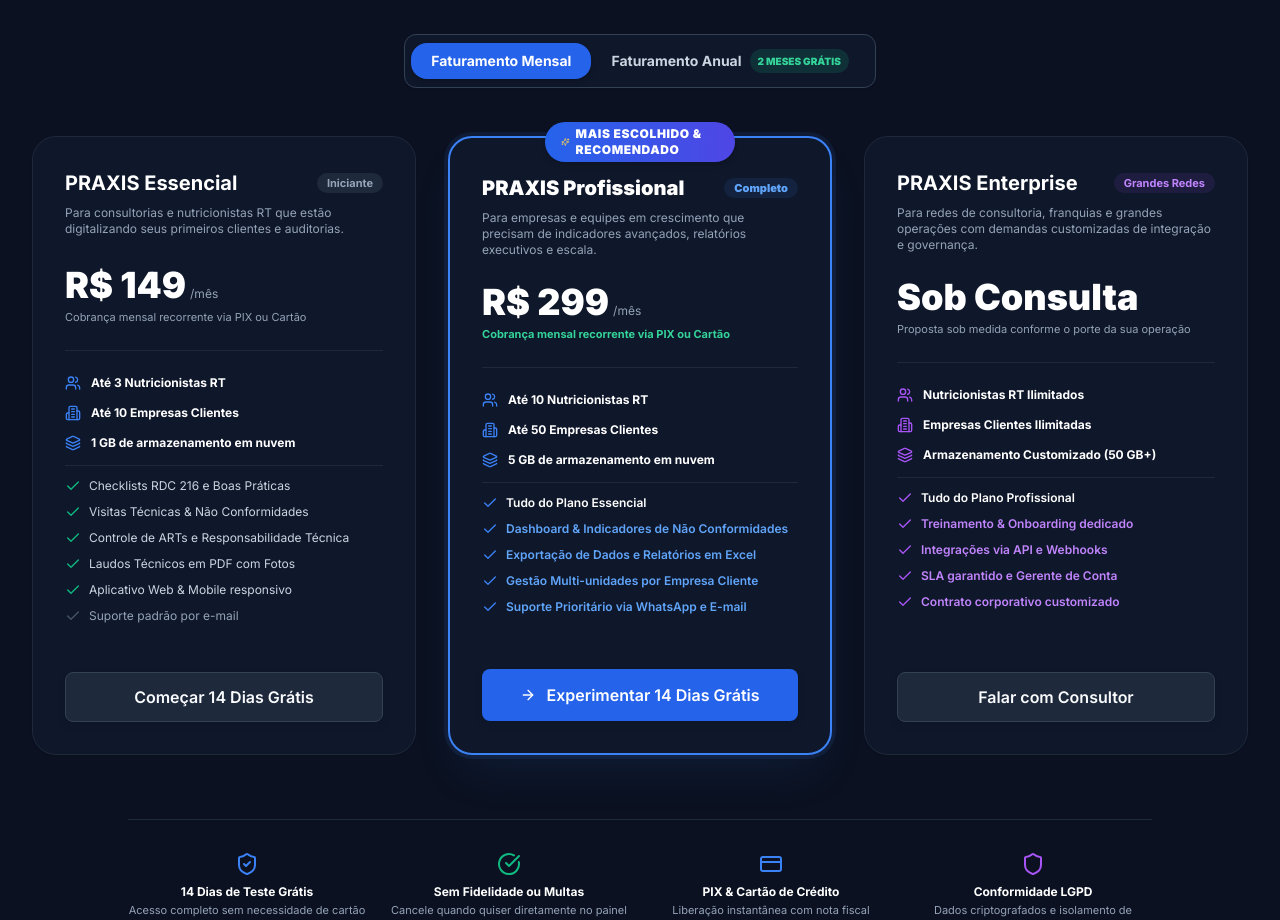
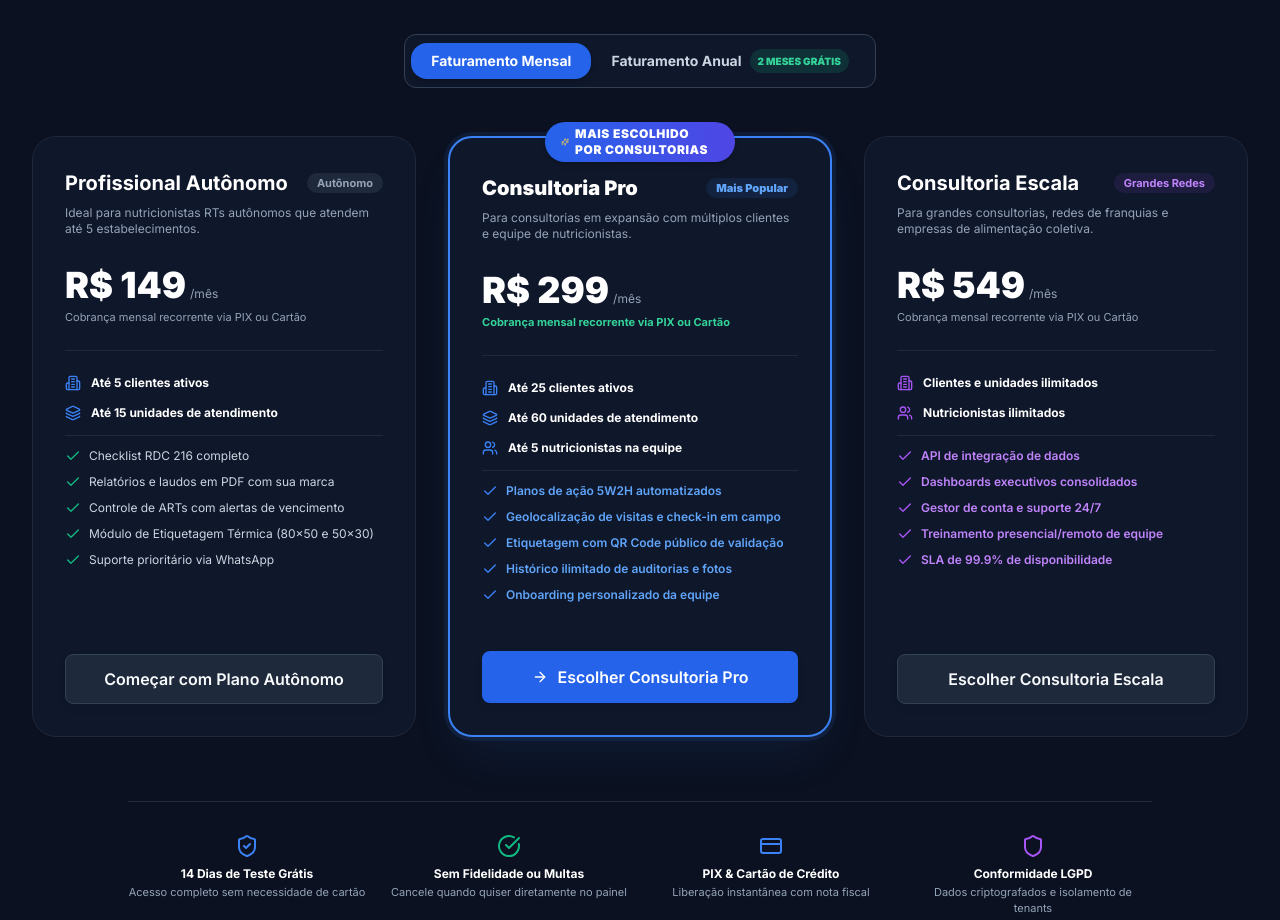
Before and after one commit to joaodev7/praxis_frontend, a React (Vite) app: page / in a window 1280 px wide. Shown: the part 5700-6620 px from the top of the page. Built offline with nearby package versions, Linux system fonts and the light colour scheme.

Commit message:
feat(pricing): atualizar planos e precos na LandingPage e tela de Assinaturas e Planos

```diff
--- a/src/pages/BillingPage.tsx
+++ b/src/pages/BillingPage.tsx
@@ -19,6 +19,37 @@
 import { billingService, Plan, SubscriptionInfo, PaymentHistory } from '../services/billing';
 import { Button } from '../components/ui/Button';
 import { Modal } from '../components/ui/Modal';
+
+const PLAN_FEATURES: Record<string, string[]> = {
+  essential: [
+    'Até 5 clientes ativos',
+    'Até 15 unidades de atendimento',
+    'Checklist RDC 216 completo',
+    'Relatórios e laudos em PDF com sua marca',
+    'Controle de ARTs com alertas de vencimento',
+    'Módulo de Etiquetagem Térmica (80x50 e 50x30)',
+    'Suporte prioritário via WhatsApp'
+  ],
+  professional: [
+    'Até 25 clientes ativos',
+    'Até 60 unidades de atendimento',
+    'Até 5 nutricionistas na equipe',
+    'Planos de ação 5W2H automatizados',
+    'Geolocalização de visitas e check-in em campo',
+    'Etiquetagem com QR Code público de validação',
+    'Histórico ilimitado de auditorias e fotos',
+    'Onboarding personalizado da equipe'
+  ],
+  enterprise: [
+    'Clientes e unidades ilimitados',
+    'Nutricionistas ilimitados',
+    'API de integração de dados',
+    'Dashboards executivos consolidados',
+    'Gestor de conta e suporte 24/7',
+    'Treinamento presencial/remoto de equipe',
+    'SLA de 99.9% de disponibilidade'
+  ]
+};
 
 export const BillingPage: React.FC = () => {
   const [loading, setLoading] = useState(true);
@@ -372,7 +403,7 @@
               >
                 {isPopular && (
                   <div className="absolute -top-3 left-1/2 -translate-x-1/2 px-3 py-0.5 rounded-full bg-gradient-to-r from-blue-600 to-indigo-600 text-white text-[10px] font-black uppercase tracking-wider shadow-md">
-                    Mais Escolhido
+                    Mais Escolhido por Consultorias
                   </div>
                 )}
 
@@ -391,9 +422,6 @@
                   </p>
 
                   <div className="my-6 pb-6 border-b border-slate-100 dark:border-slate-800">
-                    {plan.code === 'enterprise' ? (
-                      <div className="text-2xl font-black text-slate-900 dark:text-white">Sob Consulta</div>
-                    ) : (
                     <div>
                       <div className="flex items-baseline gap-1">
                         <span className="text-3xl font-black text-slate-900 dark:text-white">{formatCurrency(price)}</span>
@@ -405,76 +433,21 @@
                         </p>
                       )}
                     </div>
-                    )}
                   </div>
 
                   {/* Limits and features */}
-                  <div className="space-y-3 text-xs text-slate-600 dark:text-slate-300">
-                    <div className="flex items-center gap-2 font-semibold text-slate-800 dark:text-slate-200">
-                      <Users className="w-4 h-4 text-blue-500 shrink-0" />
-                      <span>Até {plan.maxNutritionists >= 999 ? 'Ilimitados' : plan.maxNutritionists} Nutricionistas</span>
+                  <div className="space-y-2.5 text-xs text-slate-600 dark:text-slate-300">
+                    {(PLAN_FEATURES[plan.code] || []).map((feat, idx) => (
+                      <div key={idx} className="flex items-start gap-2">
+                        <Check className="w-3.5 h-3.5 text-emerald-500 shrink-0 mt-0.5" />
+                        <span>{feat}</span>
                       </div>
-                    <div className="flex items-center gap-2 font-semibold text-slate-800 dark:text-slate-200">
-                      <Building2 className="w-4 h-4 text-blue-500 shrink-0" />
-                      <span>Até {plan.maxClientCompanies >= 999 ? 'Ilimitadas' : plan.maxClientCompanies} Empresas Clientes</span>
-                    </div>
-
-                    <div className="pt-2 border-t border-slate-100 dark:border-slate-800 space-y-2">
-                      <div className="flex items-center gap-2">
-                        <Check className="w-3.5 h-3.5 text-emerald-500 shrink-0" />
-                        <span>Checklists RDC 216 e Auditorias</span>
-                      </div>
-                      <div className="flex items-center gap-2">
-                        <Check className="w-3.5 h-3.5 text-emerald-500 shrink-0" />
-                        <span>Laudos Técnicos em PDF</span>
-                      </div>
-                      <div className="flex items-center gap-2">
-                        <Check className="w-3.5 h-3.5 text-emerald-500 shrink-0" />
-                        <span>App Mobile em Campo</span>
-                      </div>
-                      {plan.code !== 'essential' && (
-                        <>
-                          <div className="flex items-center gap-2 font-medium text-blue-600 dark:text-blue-400">
-                            <Check className="w-3.5 h-3.5 text-blue-500 shrink-0" />
-                            <span>Indicadores e Gráficos Avançados</span>
-                          </div>
-                          <div className="flex items-center gap-2 font-medium text-blue-600 dark:text-blue-400">
-                            <Check className="w-3.5 h-3.5 text-blue-500 shrink-0" />
-                            <span>Exportação de Relatórios em Excel</span>
-                          </div>
-                          <div className="flex items-center gap-2 font-medium text-blue-600 dark:text-blue-400">
-                            <Check className="w-3.5 h-3.5 text-blue-500 shrink-0" />
-                            <span>Suporte Prioritário</span>
-                          </div>
-                        </>
-                      )}
-                      {plan.code === 'enterprise' && (
-                        <>
-                          <div className="flex items-center gap-2 font-medium text-purple-600 dark:text-purple-400">
-                            <Check className="w-3.5 h-3.5 text-purple-500 shrink-0" />
-                            <span>Onboarding e Treinamento Dedicado</span>
-                          </div>
-                          <div className="flex items-center gap-2 font-medium text-purple-600 dark:text-purple-400">
-                            <Check className="w-3.5 h-3.5 text-purple-500 shrink-0" />
-                            <span>Integrações Customizadas</span>
-                          </div>
-                        </>
-                      )}
-                    </div>
+                    ))}
                   </div>
                 </div>
 
                 <div className="mt-8 pt-4">
-                  {plan.code === 'enterprise' ? (
-                    <Button
-                      variant="secondary"
-                      size="md"
-                      className="w-full"
-                      onClick={() => window.open('mailto:contato@praxisnutri.com.br?subject=PRAXIS%20Enterprise', '_blank')}
-                    >
-                      Falar com Consultor
-                    </Button>
-                  ) : isCurrent && subscription?.status === 2 ? (
+                  {isCurrent && subscription?.status === 2 ? (
                     <Button variant="secondary" size="md" disabled className="w-full opacity-60">
                       Plano Ativo
                     </Button>
--- a/src/pages/LandingPage.tsx
+++ b/src/pages/LandingPage.tsx
@@ -631,69 +631,61 @@
           {/* Cards Grid */}
           <div className="grid grid-cols-1 lg:grid-cols-3 gap-8 max-w-7xl mx-auto items-stretch">
 
-            {/* 1. Essencial */}
+            {/* 1. Profissional Autônomo */}
             <div className="bg-white dark:bg-[#0F172A] rounded-3xl p-8 border border-slate-200 dark:border-slate-800 flex flex-col justify-between shadow-sm hover:border-slate-300 dark:hover:border-slate-700 transition-all">
               <div>
                 <div className="flex items-center justify-between">
-                  <h3 className="text-xl font-bold text-slate-900 dark:text-white">PRAXIS Essencial</h3>
+                  <h3 className="text-xl font-bold text-slate-900 dark:text-white">Profissional Autônomo</h3>
                   <span className="px-2.5 py-0.5 rounded-full text-[11px] font-bold bg-slate-100 dark:bg-slate-800 text-slate-600 dark:text-slate-400">
-                    Iniciante
+                    Autônomo
                   </span>
                 </div>
                 <p className="text-xs text-slate-500 dark:text-slate-400 mt-2 min-h-[36px]">
-                  Para consultorias e nutricionistas RT que estão digitalizando seus primeiros clientes e auditorias.
+                  Ideal para nutricionistas RTs autônomos que atendem até 5 estabelecimentos.
                 </p>
 
                 <div className="my-6 pb-6 border-b border-slate-100 dark:border-slate-800">
                   <div className="flex items-baseline gap-1">
                     <span className="text-4xl font-black text-slate-900 dark:text-white">
-                      {pricingCycle === 'annual' ? 'R$ 124' : 'R$ 149'}
+                      {pricingCycle === 'annual' ? 'R$ 119' : 'R$ 149'}
                     </span>
                     <span className="text-xs text-slate-500 dark:text-slate-400">/mês</span>
                   </div>
                   <p className="text-[11px] text-slate-400 mt-1">
-                    {pricingCycle === 'annual' ? 'Cobrado anualmente: R$ 1.490/ano' : 'Cobrança mensal recorrente via PIX ou Cartão'}
+                    {pricingCycle === 'annual' ? 'Cobrado anualmente com 20% OFF' : 'Cobrança mensal recorrente via PIX ou Cartão'}
                   </p>
                 </div>
 
                 <div className="space-y-3.5 text-xs text-slate-600 dark:text-slate-300">
                   <div className="flex items-center gap-2.5 font-bold text-slate-900 dark:text-white">
-                    <Users className="w-4 h-4 text-blue-500 shrink-0" />
-                    <span>Até 3 Nutricionistas RT</span>
-                  </div>
-                  <div className="flex items-center gap-2.5 font-bold text-slate-900 dark:text-white">
                     <Building2 className="w-4 h-4 text-blue-500 shrink-0" />
-                    <span>Até 10 Empresas Clientes</span>
+                    <span>Até 5 clientes ativos</span>
                   </div>
                   <div className="flex items-center gap-2.5 font-bold text-slate-900 dark:text-white">
                     <Layers className="w-4 h-4 text-blue-500 shrink-0" />
-                    <span>1 GB de armazenamento em nuvem</span>
+                    <span>Até 15 unidades de atendimento</span>
                   </div>
 
                   <div className="pt-3 border-t border-slate-100 dark:border-slate-800 space-y-2.5">
                     <div className="flex items-center gap-2">
                       <Check className="w-4 h-4 text-emerald-500 shrink-0" />
-                      <span>Checklists RDC 216 e Boas Práticas</span>
+                      <span>Checklist RDC 216 completo</span>
                     </div>
                     <div className="flex items-center gap-2">
                       <Check className="w-4 h-4 text-emerald-500 shrink-0" />
-                      <span>Visitas Técnicas & Não Conformidades</span>
+                      <span>Relatórios e laudos em PDF com sua marca</span>
                     </div>
                     <div className="flex items-center gap-2">
                       <Check className="w-4 h-4 text-emerald-500 shrink-0" />
-                      <span>Controle de ARTs e Responsabilidade Técnica</span>
+                      <span>Controle de ARTs com alertas de vencimento</span>
                     </div>
                     <div className="flex items-center gap-2">
                       <Check className="w-4 h-4 text-emerald-500 shrink-0" />
-                      <span>Laudos Técnicos em PDF com Fotos</span>
+                      <span>Módulo de Etiquetagem Térmica (80x50 e 50x30)</span>
                     </div>
                     <div className="flex items-center gap-2">
                       <Check className="w-4 h-4 text-emerald-500 shrink-0" />
-                      <span>Aplicativo Web & Mobile responsivo</span>
-                    </div>
-                    <div className="flex items-center gap-2 text-slate-400">
-                      <Check className="w-4 h-4 text-slate-300 dark:text-slate-600 shrink-0" />
-                      <span>Suporte padrão por e-mail</span>
+                      <span>Suporte prioritário via WhatsApp</span>
                     </div>
                   </div>
                 </div>
@@ -706,75 +698,75 @@
                   className="w-full font-bold"
                   onClick={() => navigate(token ? '/billing' : '/login?register=true')}
                 >
-                  Começar 14 Dias Grátis
+                  Começar com Plano Autônomo
                 </Button>
               </div>
             </div>
 
-            {/* 2. Profissional (Destaque) */}
+            {/* 2. Consultoria Pro (Destaque) */}
             <div className="bg-white dark:bg-[#0F172A] rounded-3xl p-8 border-2 border-blue-600 dark:border-blue-500 flex flex-col justify-between shadow-2xl shadow-blue-500/10 relative ring-4 ring-blue-500/10">
               <div className="absolute -top-4 left-1/2 -translate-x-1/2 px-4 py-1 rounded-full bg-gradient-to-r from-blue-600 to-indigo-600 text-white text-xs font-black uppercase tracking-wider shadow-md flex items-center gap-1.5">
                 <Sparkles className="w-3.5 h-3.5 text-amber-300" />
-                <span>Mais Escolhido & Recomendado</span>
+                <span>Mais Escolhido por Consultorias</span>
               </div>
 
               <div>
                 <div className="flex items-center justify-between mt-1">
-                  <h3 className="text-xl font-black text-slate-900 dark:text-white">PRAXIS Profissional</h3>
+                  <h3 className="text-xl font-black text-slate-900 dark:text-white">Consultoria Pro</h3>
                   <span className="px-2.5 py-0.5 rounded-full text-[11px] font-black bg-blue-500/10 text-blue-600 dark:text-blue-400">
-                    Completo
+                    Mais Popular
                   </span>
                 </div>
                 <p className="text-xs text-slate-500 dark:text-slate-400 mt-2 min-h-[36px]">
-                  Para empresas e equipes em crescimento que precisam de indicadores avançados, relatórios executivos e escala.
+                  Para consultorias em expansão com múltiplos clientes e equipe de nutricionistas.
                 </p>
 
                 <div className="my-6 pb-6 border-b border-slate-100 dark:border-slate-800">
                   <div className="flex items-baseline gap-1">
                     <span className="text-4xl font-black text-slate-900 dark:text-white">
-                      {pricingCycle === 'annual' ? 'R$ 249' : 'R$ 299'}
+                      {pricingCycle === 'annual' ? 'R$ 239' : 'R$ 299'}
                     </span>
                     <span className="text-xs text-slate-500 dark:text-slate-400">/mês</span>
                   </div>
                   <p className="text-[11px] text-emerald-600 dark:text-emerald-400 font-bold mt-1">
-                    {pricingCycle === 'annual' ? 'Cobrado anualmente: R$ 2.990/ano (Economize R$ 598)' : 'Cobrança mensal recorrente via PIX ou Cartão'}
+                    {pricingCycle === 'annual' ? 'Cobrado anualmente com 20% OFF' : 'Cobrança mensal recorrente via PIX ou Cartão'}
                   </p>
                 </div>
 
                 <div className="space-y-3.5 text-xs text-slate-600 dark:text-slate-300">
                   <div className="flex items-center gap-2.5 font-bold text-slate-900 dark:text-white">
-                    <Users className="w-4 h-4 text-blue-500 shrink-0" />
-                    <span>Até 10 Nutricionistas RT</span>
-                  </div>
-                  <div className="flex items-center gap-2.5 font-bold text-slate-900 dark:text-white">
                     <Building2 className="w-4 h-4 text-blue-500 shrink-0" />
-                    <span>Até 50 Empresas Clientes</span>
+                    <span>Até 25 clientes ativos</span>
                   </div>
                   <div className="flex items-center gap-2.5 font-bold text-slate-900 dark:text-white">
                     <Layers className="w-4 h-4 text-blue-500 shrink-0" />
-                    <span>5 GB de armazenamento em nuvem</span>
+                    <span>Até 60 unidades de atendimento</span>
+                  </div>
+                  <div className="flex items-center gap-2.5 font-bold text-slate-900 dark:text-white">
+                    <Users className="w-4 h-4 text-blue-500 shrink-0" />
+                    <span>Até 5 nutricionistas na equipe</span>
                   </div>
 
                   <div className="pt-3 border-t border-slate-100 dark:border-slate-800 space-y-2.5">
-                    <div className="flex items-center gap-2 font-semibold text-slate-900 dark:text-white">
+                    <div className="flex items-center gap-2 font-semibold text-blue-600 dark:text-blue-400">
                       <Check className="w-4 h-4 text-blue-500 shrink-0" />
-                      <span>Tudo do Plano Essencial</span>
+                      <span>Planos de ação 5W2H automatizados</span>
                     </div>
                     <div className="flex items-center gap-2 font-semibold text-blue-600 dark:text-blue-400">
                       <Check className="w-4 h-4 text-blue-500 shrink-0" />
-                      <span>Dashboard & Indicadores de Não Conformidades</span>
+                      <span>Geolocalização de visitas e check-in em campo</span>
                     </div>
                     <div className="flex items-center gap-2 font-semibold text-blue-600 dark:text-blue-400">
                       <Check className="w-4 h-4 text-blue-500 shrink-0" />
-                      <span>Exportação de Dados e Relatórios em Excel</span>
+                      <span>Etiquetagem com QR Code público de validação</span>
                     </div>
                     <div className="flex items-center gap-2 font-semibold text-blue-600 dark:text-blue-400">
                       <Check className="w-4 h-4 text-blue-500 shrink-0" />
-                      <span>Gestão Multi-unidades por Empresa Cliente</span>
+                      <span>Histórico ilimitado de auditorias e fotos</span>
                     </div>
                     <div className="flex items-center gap-2 font-semibold text-blue-600 dark:text-blue-400">
                       <Check className="w-4 h-4 text-blue-500 shrink-0" />
-                      <span>Suporte Prioritário via WhatsApp e E-mail</span>
+                      <span>Onboarding personalizado da equipe</span>
                     </div>
                   </div>
                 </div>
@@ -788,67 +780,66 @@
                   onClick={() => navigate(token ? '/billing' : '/login?register=true')}
                   icon={<ArrowRight className="w-4 h-4" />}
                 >
-                  Experimentar 14 Dias Grátis
+                  Escolher Consultoria Pro
                 </Button>
               </div>
             </div>
 
-            {/* 3. Enterprise */}
+            {/* 3. Consultoria Escala */}
             <div className="bg-white dark:bg-[#0F172A] rounded-3xl p-8 border border-slate-200 dark:border-slate-800 flex flex-col justify-between shadow-sm hover:border-slate-300 dark:hover:border-slate-700 transition-all">
               <div>
                 <div className="flex items-center justify-between">
-                  <h3 className="text-xl font-bold text-slate-900 dark:text-white">PRAXIS Enterprise</h3>
+                  <h3 className="text-xl font-bold text-slate-900 dark:text-white">Consultoria Escala</h3>
                   <span className="px-2.5 py-0.5 rounded-full text-[11px] font-bold bg-purple-500/10 text-purple-600 dark:text-purple-400">
                     Grandes Redes
                   </span>
                 </div>
                 <p className="text-xs text-slate-500 dark:text-slate-400 mt-2 min-h-[36px]">
-                  Para redes de consultoria, franquias e grandes operações com demandas customizadas de integração e governança.
+                  Para grandes consultorias, redes de franquias e empresas de alimentação coletiva.
                 </p>
 
                 <div className="my-6 pb-6 border-b border-slate-100 dark:border-slate-800">
                   <div className="flex items-baseline gap-1">
-                    <span className="text-3xl sm:text-4xl font-black text-slate-900 dark:text-white">Sob Consulta</span>
+                    <span className="text-4xl font-black text-slate-900 dark:text-white">
+                      {pricingCycle === 'annual' ? 'R$ 439' : 'R$ 549'}
+                    </span>
+                    <span className="text-xs text-slate-500 dark:text-slate-400">/mês</span>
                   </div>
                   <p className="text-[11px] text-slate-400 mt-1">
-                    Proposta sob medida conforme o porte da sua operação
+                    {pricingCycle === 'annual' ? 'Cobrado anualmente com 20% OFF' : 'Cobrança mensal recorrente via PIX ou Cartão'}
                   </p>
                 </div>
 
                 <div className="space-y-3.5 text-xs text-slate-600 dark:text-slate-300">
                   <div className="flex items-center gap-2.5 font-bold text-slate-900 dark:text-white">
-                    <Users className="w-4 h-4 text-purple-500 shrink-0" />
-                    <span>Nutricionistas RT Ilimitados</span>
+                    <Building2 className="w-4 h-4 text-purple-500 shrink-0" />
+                    <span>Clientes e unidades ilimitados</span>
                   </div>
                   <div className="flex items-center gap-2.5 font-bold text-slate-900 dark:text-white">
-                    <Building2 className="w-4 h-4 text-purple-500 shrink-0" />
-                    <span>Empresas Clientes Ilimitadas</span>
-                  </div>
-                  <div className="flex items-center gap-2.5 font-bold text-slate-900 dark:text-white">
-                    <Layers className="w-4 h-4 text-purple-500 shrink-0" />
-                    <span>Armazenamento Customizado (50 GB+)</span>
+                    <Users className="w-4 h-4 text-purple-500 shrink-0" />
+                    <span>Nutricionistas ilimitados</span>
                   </div>
 
                   <div className="pt-3 border-t border-slate-100 dark:border-slate-800 space-y-2.5">
-                    <div className="flex items-center gap-2 font-semibold text-slate-900 dark:text-white">
+                    <div className="flex items-center gap-2 font-semibold text-purple-600 dark:text-purple-400">
                       <Check className="w-4 h-4 text-purple-500 shrink-0" />
-                      <span>Tudo do Plano Profissional</span>
+                      <span>API de integração de dados</span>
                     </div>
                     <div className="flex items-center gap-2 font-semibold text-purple-600 dark:text-purple-400">
                       <Check className="w-4 h-4 text-purple-500 shrink-0" />
-                      <span>Treinamento & Onboarding dedicado</span>
+                      <span>Dashboards executivos consolidados</span>
                     </div>
                     <div className="flex items-center gap-2 font-semibold text-purple-600 dark:text-purple-400">
                       <Check className="w-4 h-4 text-purple-500 shrink-0" />
-                      <span>Integrações via API e Webhooks</span>
+                      <span>Gestor de conta e suporte 24/7</span>
                     </div>
                     <div className="flex items-center gap-2 font-semibold text-purple-600 dark:text-purple-400">
                       <Check className="w-4 h-4 text-purple-500 shrink-0" />
-                      <span>SLA garantido e Gerente de Conta</span>
+                      <span>Treinamento presencial/remoto de equipe</span>
                     </div>
                     <div className="flex items-center gap-2 font-semibold text-purple-600 dark:text-purple-400">
                       <Check className="w-4 h-4 text-purple-500 shrink-0" />
-                      <span>Contrato corporativo customizado</span>
+                      <span>SLA de 99.9% de disponibilidade</span>
                     </div>
                   </div>
                 </div>
@@ -859,9 +850,9 @@
                   variant="secondary"
                   size="lg"
                   className="w-full font-bold"
-                  onClick={() => setShowContactModal(true)}
+                  onClick={() => navigate(token ? '/billing' : '/login?register=true')}
                 >
-                  Falar com Consultor
+                  Escolher Consultoria Escala
                 </Button>
               </div>
             </div>
```
Lines whose indentation alone changed are shown as unchanged.
